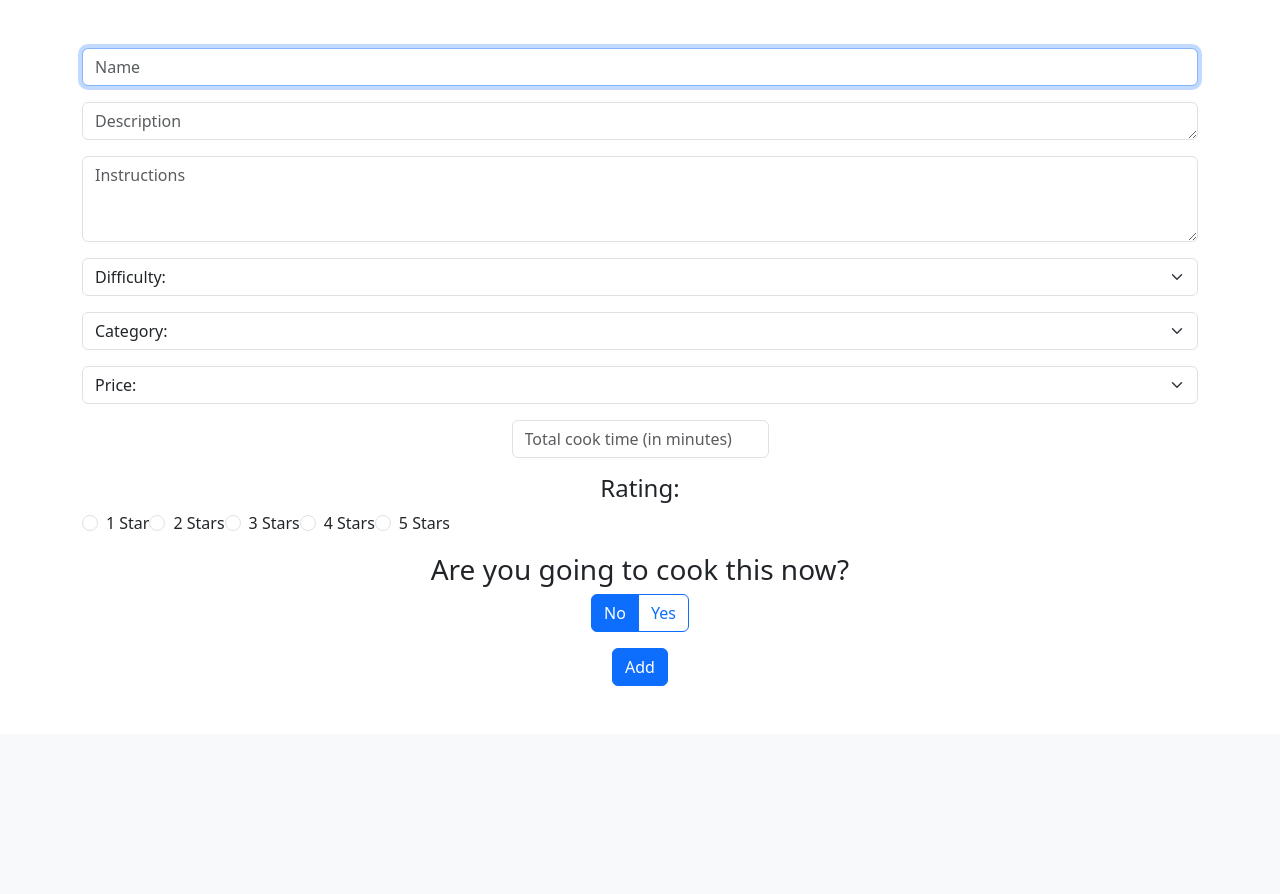
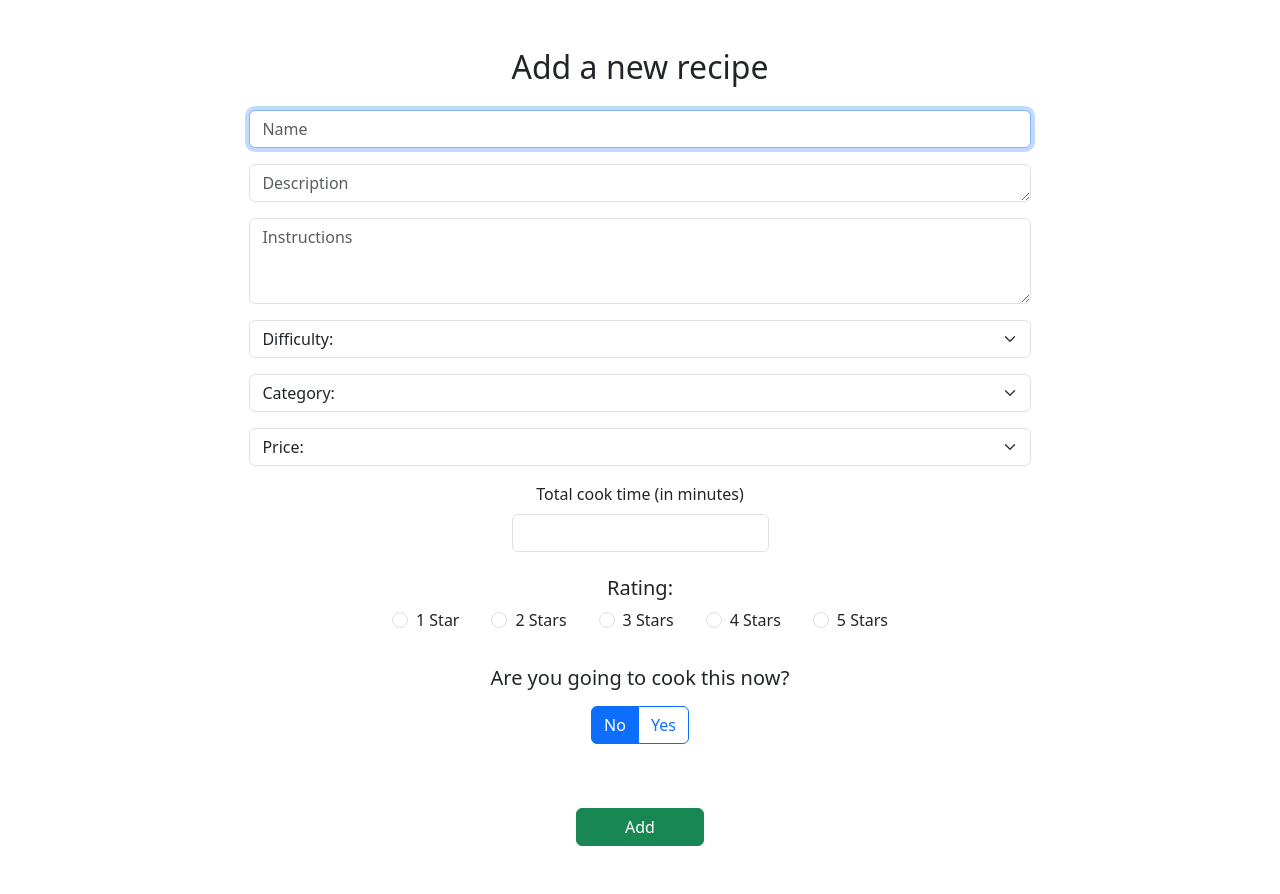
Before and after one commit to KrisGosp/mymealguide1, a Flask app: page /add in a window 1280 px wide. Shown: the part 66-960 px from the top of the page. Before the commit the page ends 752 px from the top, so only its background shows below. Run offline with Flask 3, Linux system fonts and the light colour scheme.

Commit message:
Add page improved

```diff
--- a/static/styles.css
+++ b/static/styles.css
@@ -40,7 +40,20 @@ a {
   font-size: 0.9rem;
   padding: 5px;
 }
-
 .cooking_button {
   margin-left: 10px;
 }
+
+/* Add Page */
+.add_form {
+  width: 70%;
+  margin: 0 auto;
+}
+.add_form h2 {
+  margin-bottom: 1.5rem;
+}
+.cooking_header {
+  margin-top: 2rem;
+  margin-bottom: 1rem;
+  font-size: 20px;
+}
--- a/templates/add.html
+++ b/templates/add.html
@@ -1,5 +1,7 @@
 {% extends "layout.html" %} {% block title %} Add {% endblock %} {% block main
 %}
+<div class="add_form">
+  <h2>Add a new recipe</h2>
   <form action="/add" method="post">
     <div class="mb-3">
       <input
@@ -49,7 +51,7 @@
       >
         <option selected disabled>Category:</option>
         {% for cat in categories %}
-      <option value="{{cat}}">{{cat}}</option>
+        <option value="{{cat}}">Category: {{cat}}</option>
         {% endfor %}
       </select>
     </div>
@@ -66,18 +68,20 @@
       </select>
     </div>
     <div class="mb-3">
+      <label for="total_time" class="form-label"
+        >Total cook time (in minutes)</label
+      >
       <input
         class="form-control mx-auto w-auto"
         name="total_time"
-      placeholder="Total cook time (in minutes)"
         type="number"
       />
     </div>
     <div class="mb-3">
-    <h2 class="fs-4">Rating:</h2>
+      <h2 class="fs-5 mb-2 mt-4">Rating:</h2>
 
-    <div class="d-flex">
-      <div class="form-check">
+      <div class="d-flex justify-content-center">
+        <div class="form-check mx-3">
           <input
             class="form-check-input"
             type="radio"
@@ -87,7 +91,7 @@
           />
           <label class="form-check-label" for="option1"> 1 Star </label>
         </div>
-      <div class="form-check">
+        <div class="form-check mx-3">
           <input
             class="form-check-input"
             type="radio"
@@ -97,7 +101,7 @@
           />
           <label class="form-check-label" for="option2"> 2 Stars </label>
         </div>
-      <div class="form-check">
+        <div class="form-check mx-3">
           <input
             class="form-check-input"
             type="radio"
@@ -107,7 +111,7 @@
           />
           <label class="form-check-label" for="option3"> 3 Stars </label>
         </div>
-      <div class="form-check">
+        <div class="form-check mx-3">
           <input
             class="form-check-input"
             type="radio"
@@ -117,7 +121,7 @@
           />
           <label class="form-check-label" for="option4"> 4 Stars </label>
         </div>
-      <div class="form-check">
+        <div class="form-check mx-3">
           <input
             class="form-check-input"
             type="radio"
@@ -153,6 +157,7 @@
         <label class="btn btn-outline-primary" for="yes">Yes</label>
       </div>
     </div>
-  <button class="btn btn-primary" type="submit">Add</button>
+    <button class="btn btn-success px-5 mt-5" type="submit">Add</button>
   </form>
+</div>
 {% endblock %}
--- a/templates/layout.html
+++ b/templates/layout.html
@@ -18,7 +18,6 @@
       crossorigin="anonymous"
     ></script>
 
-    <!-- https://favicon.io/emoji-favicons/money-bag/ -->
     <link href="/static/favicon.ico" rel="icon" />
 
     <link href="/static/styles.css" rel="stylesheet" />
```
Also changed, not shown: database.db, 1 other file. Lines whose indentation alone changed are shown as unchanged.
